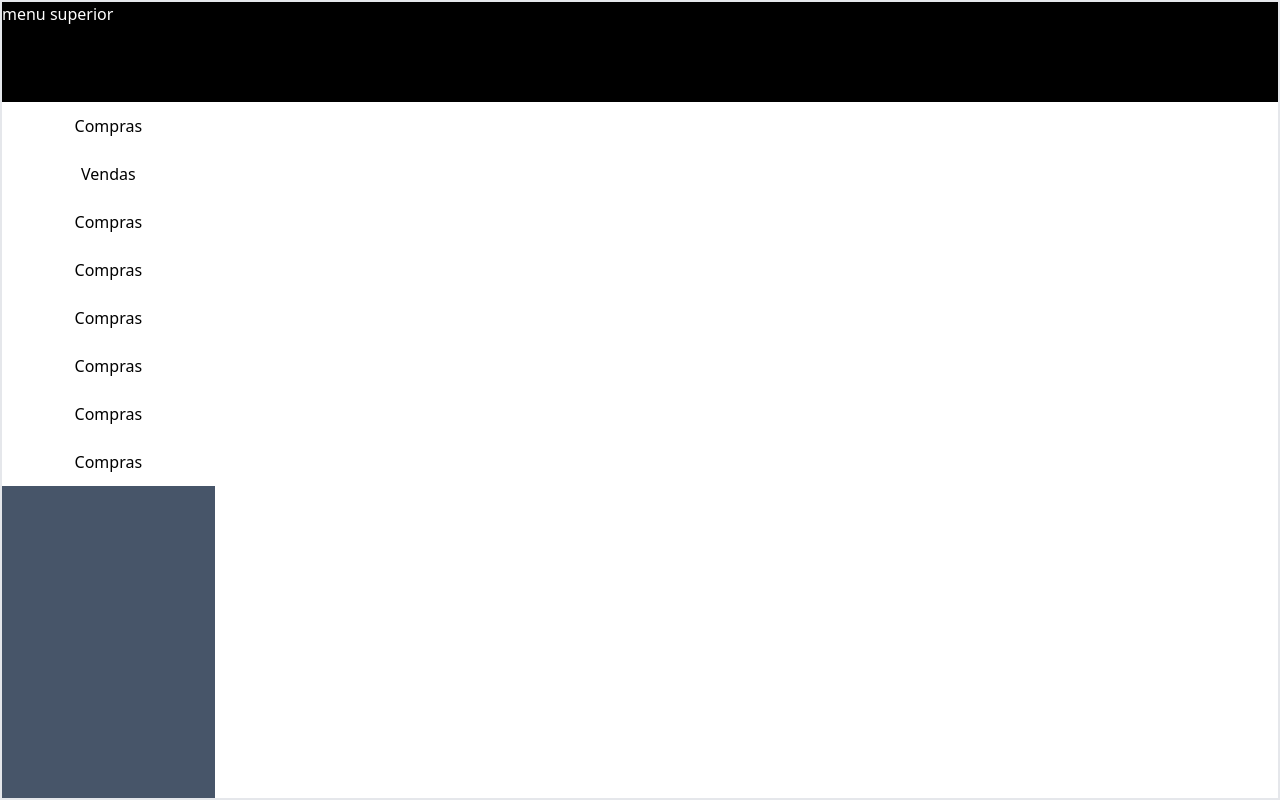
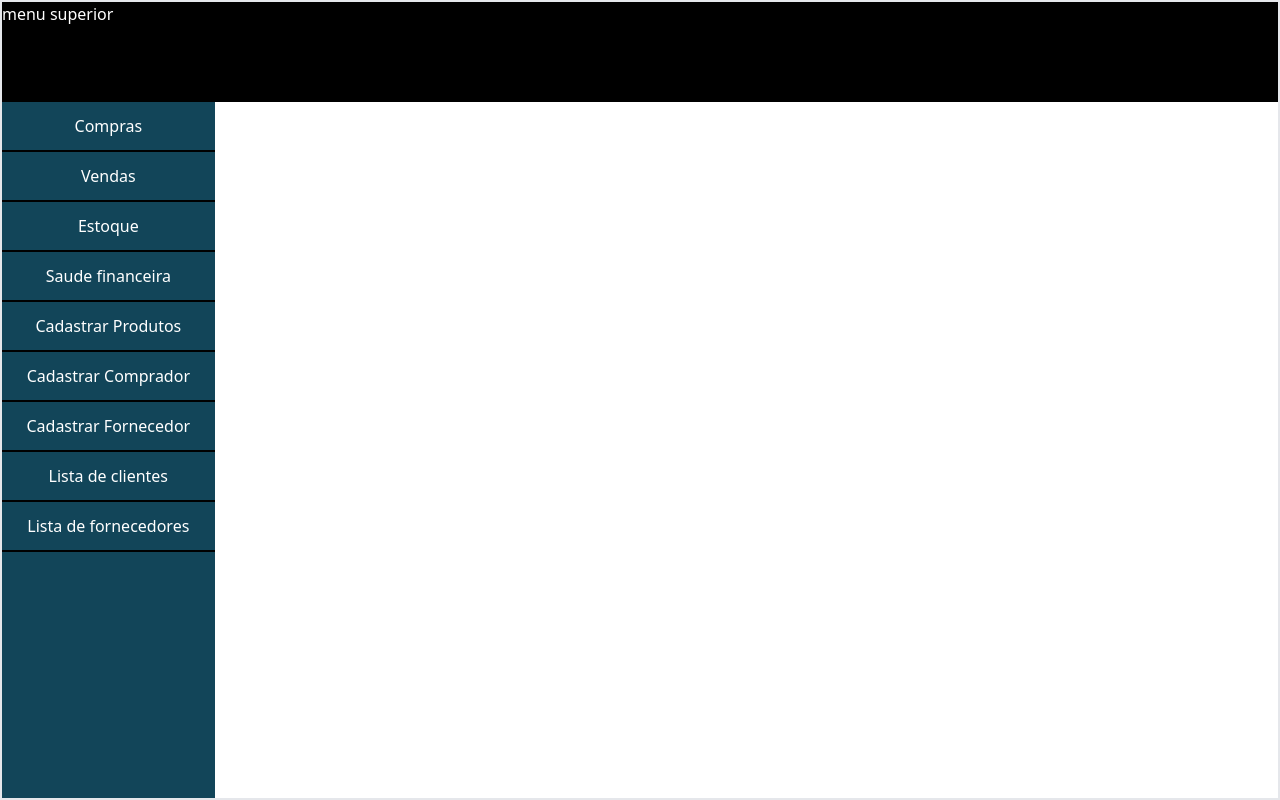
Before and after one commit to samlvbs/erp-reciclagem-nextJs, a Next.js app: page /user/homepage in a window 1280 px wide. Built offline with nearby package versions, Linux system fonts and the light colour scheme.

Commit message:
Add app structure grid,make pages, forms

```diff
--- a/src/components/templates/app/ButtonAsideMenu.tsx
+++ b/src/components/templates/app/ButtonAsideMenu.tsx
@@ -8,7 +8,7 @@ export default function ButtonAsideMenu(props:ButtonAside){
     return(
         <Link href={props.url}>
             <div className={`
-                w-full bg-white text-black p-3 border-solid border-1 border-black
+                w-full bg-[#124559] hover:bg-[#598392] text-white p-3 border-b-2 border-black hover:h-14
             `}>
                 <button>{props.name}</button>
             </div>
--- a/src/components/templates/app/SideMenu.tsx
+++ b/src/components/templates/app/SideMenu.tsx
@@ -3,17 +3,18 @@ import ButtonAsideMenu from "./ButtonAsideMenu";
 export default function SideMenu(props:any){
     return(
         <div className={`
-            col-start-1 row-start-2 row-span-full bg-slate-600 text-white text-center
+            col-start-1 row-start-2 row-span-full bg-[#124559] text-white text-center
 
         `}>
             <ButtonAsideMenu name="Compras" url="/"/>
             <ButtonAsideMenu name="Vendas" url="/"/>
-            <ButtonAsideMenu name="Compras" url="/"/>
-            <ButtonAsideMenu name="Compras" url="/"/>
-            <ButtonAsideMenu name="Compras" url="/"/>
-            <ButtonAsideMenu name="Compras" url="/"/>
-            <ButtonAsideMenu name="Compras" url="/"/>
-            <ButtonAsideMenu name="Compras" url="/"/>
+            <ButtonAsideMenu name="Estoque" url="/"/>
+            <ButtonAsideMenu name="Saude financeira" url="/"/>
+            <ButtonAsideMenu name="Cadastrar Produtos" url="/"/>
+            <ButtonAsideMenu name="Cadastrar Comprador" url="/"/>
+            <ButtonAsideMenu name="Cadastrar Fornecedor" url="/"/>
+            <ButtonAsideMenu name="Lista de clientes" url="/"/>
+            <ButtonAsideMenu name="Lista de fornecedores" url="/"/>
 
         </div>
     )
```
